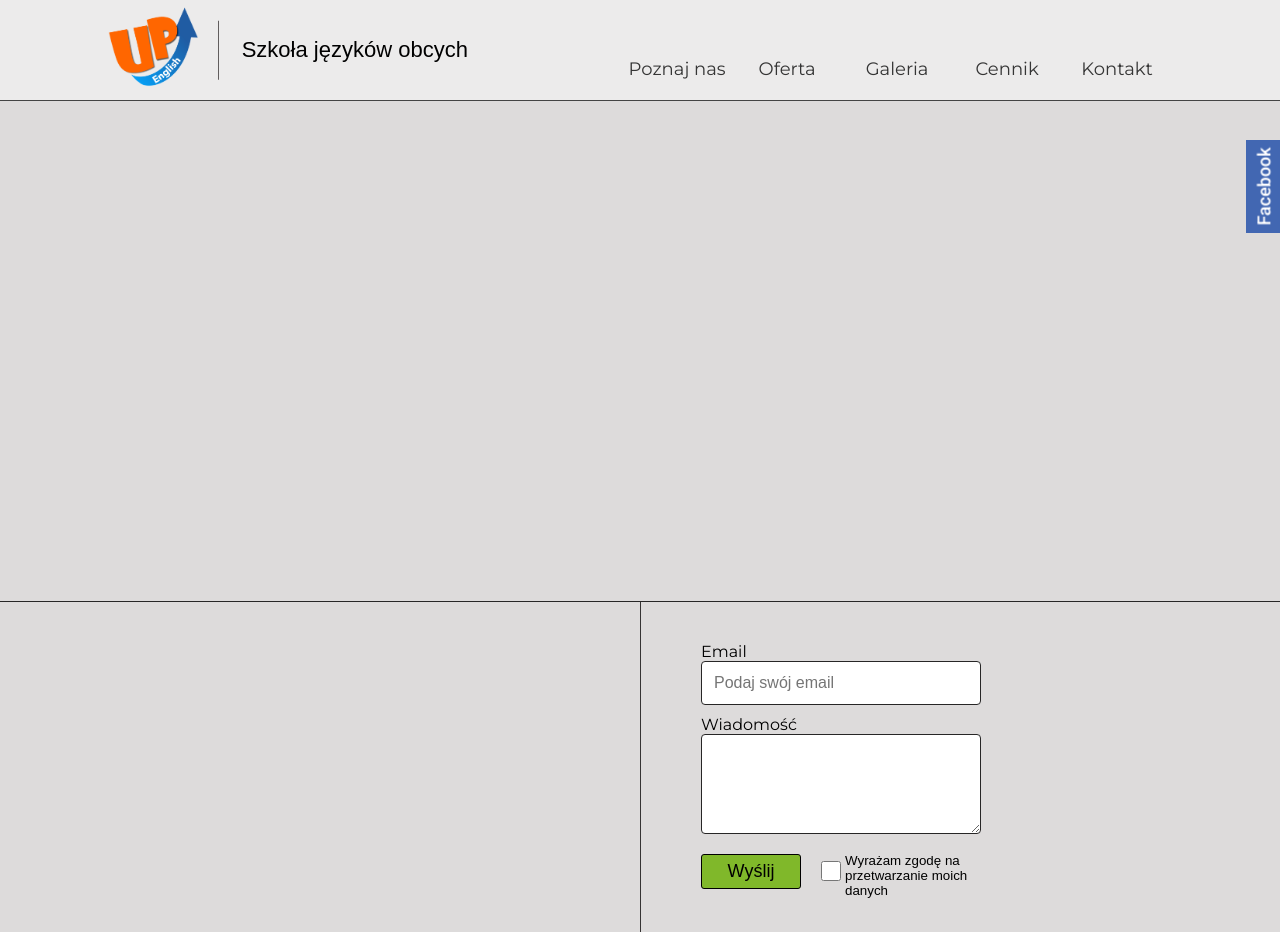
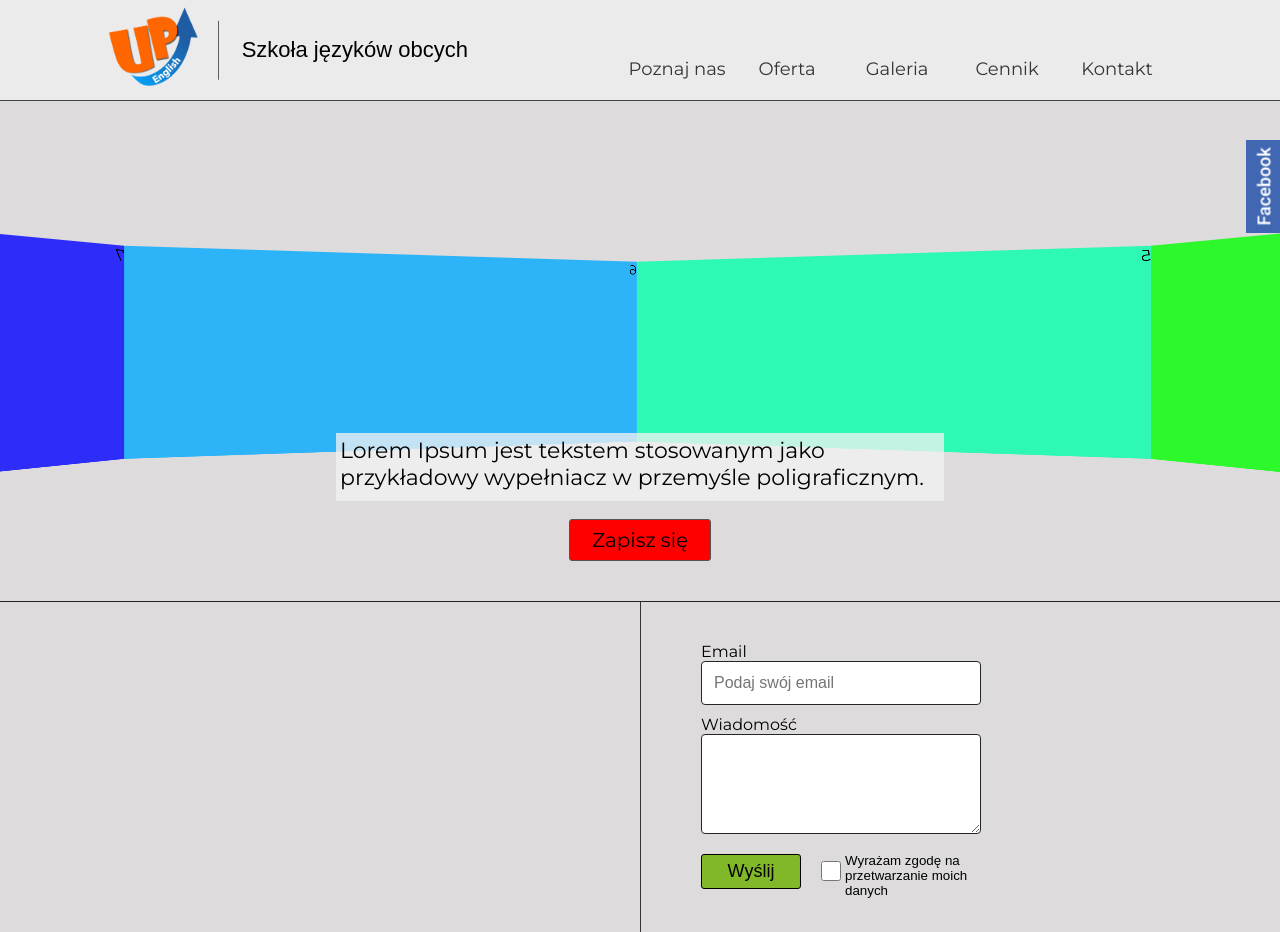
Before and after one commit to blazbla274/Upenglish, a PHP site: page / in a window 1280 px wide. Shown: the top 932 px of the page. Run offline with PHP 8.4, Linux system fonts and the light colour scheme; some libraries are stand-ins or nearby versions; some web fonts are replaced.

Commit message:
Init slider

```diff
--- a/css/main.css
+++ b/css/main.css
@@ -106,6 +106,84 @@ ol > li > ul > li
 .main_slider {
     width: 100%;
     height: 500px;
+    position: relative;
+    overflow: hidden;
+}
+
+.main_slider > span, .main_slider > .join {
+    position: absolute;
+    left: 50%;
+    transform: translateX(-50%);
+    display: block;
+}
+
+.main_slider > span {
+    width: 600px;
+    height: 60px;
+    background: rgba(243, 242, 242, 0.76);
+    bottom: 100px;
+    font-size: 22px;
+    padding: 4px;
+}
+
+.main_slider > .join {
+    width: 140px;
+    height: 40px;
+    font-size: 20px;
+    text-align: center;
+    line-height: 40px;
+    background: red;
+    border-radius: 3px;
+    bottom: 40px;
+    border: 1px solid rgb(83, 83, 83);
+    cursor: pointer;
+}
+
+.scene {
+    width: 110%;
+    height: 110%;
+    position: relative;
+    perspective: 1000px;
+    transform: translate(-5%, -5%);
+}
+
+.carousel {
+    width: 100%;
+    height: 100%;
+    position: absolute;
+    transform-style: preserve-3d;
+    transition: all 1s ease;
+}
+
+.cell {
+    position: absolute;
+    width: 100%;
+    height: 100%;
+    left: 10px;
+    top: 10px;
+    font-size: 40px;
+}
+
+.cell:nth-child(9n+1) { background: hsla(  0, 100%, 50%, 0.8); }
+.cell:nth-child(9n+2) { background: hsla( 40, 100%, 50%, 0.8); }
+.cell:nth-child(9n+3) { background: hsla( 80, 100%, 50%, 0.8); }
+.cell:nth-child(9n+4) { background: hsla(120, 100%, 50%, 0.8); }
+.cell:nth-child(9n+5) { background: hsla(160, 100%, 50%, 0.8); }
+.cell:nth-child(9n+6) { background: hsla(200, 100%, 50%, 0.8); }
+.cell:nth-child(9n+7) { background: hsla(240, 100%, 50%, 0.8); }
+.cell:nth-child(9n+8) { background: hsla(280, 100%, 50%, 0.8); }
+.cell:nth-child(9n+0) { background: hsla(320, 100%, 50%, 0.8); }
+
+.scene_resizing {
+    top: 0px;
+    left: 0px;
+    width: 100%;
+    height: 100%;
+    opacity: 0;
+    position: absolute;
+    z-index: 1;
+    background: rgb(42, 33, 53);
+    transition: all 150ms ease;
 }
 
 /*Footer*/
--- a/index.html
+++ b/index.html
@@ -16,6 +16,7 @@
 
     <!-- <script src="http://code.jquery.com/jquery-latest.min.js"></script> -->
     <script src="js/jquery-3.3.1.mini.js"></script>
+    <script src="js/slider.js"></script>
     <script src="js/tabSlideOut/behavior.js"></script>
     <script src="js/initMap.js"></script>
   </head>
@@ -23,43 +24,95 @@
   <body>
 
     <nav>
-
       <div>
 
         <div class="logo">
         </div>
         <div class="list_box">
-
           <ol>
 
             <li><a href="">Poznaj nas</a></li>
             <li><a href="">Oferta</a>
+              <ul>
 
-              <ul>
                 <li><a href="">Kursy językowe</a></li>
                 <li><a href="">Wakacje i warsztaty</a></li>
+
               </ul>
-
             </li>
             <li><a href="">Galeria</a></li>
             <li><a href="">Cennik</a></li>
             <li><a href="">Kontakt</a></li>
 
           </ol>
-
         </div>
 
       </div>
-
     </nav>
 
-    <section>
+    <article>
+      <div class="main_slider">
+        <div class="scene_resizing">
 
-      <div class="main_slider">
+            <span>
+                zmiana rozmiaru
+            </span>
+            <img src="loading" alt="ikona ładowania" height="100" width="100">
+
+        </div>
+        <div class="scene">
+          <div class="carousel">
+
+            <div class="cell">1</div>
+            <div class="cell">2</div>
+            <div class="cell">3</div>
+            <div class="cell">4</div>
+            <div class="cell">5</div>
+            <div class="cell">6</div>
+            <div class="cell">7</div>
+            <div class="cell">8</div>
+            <div class="cell">9</div>
+
+          </div>
+        </div>
+        <span>
+          Lorem Ipsum jest tekstem stosowanym jako
+          przykładowy wypełniacz w przemyśle poligraficznym.
+        </span>
+        <a class="join">Zapisz się</a>
 
       </div>
+    </article>
 
-    </section>
+    <article>
+      <div class="about_us" >
+
+      </div>
+    </article>
+
+    <article>
+      <div class="offer" >
+
+      </div>
+    </article>
+
+    <article>
+      <div class="how_we_learning" >
+
+      </div>
+    </article>
+
+    <article>
+      <div class="price_list" >
+
+      </div>
+    </article>
+
+    <article>
+      <div class="gallery" >
+
+      </div>
+    </article>
 
     <footer>
       <div>
--- /dev/null
+++ b/js/slider.js
@@ -0,0 +1,48 @@
+var carouselIndex = 0;
+var numberOfCells = 9;
+var zTranslate = 0;
+var resizing = true;
+$(document).ready(function() {
+    sliderResize();
+    setInterval(rotateCarousel, 3000);
+    $(window).resize(function() {
+      resizing = true;
+      $('.scene_resizing').css("opacity", "1");
+      sliderResize();
+    });
+});
+
+const sliderResize = () => {
+
+    let cellSize = parseInt($('.scene').css('width'));
+    let tz = Math.round( ( cellSize / 2 ) /  Math.tan( Math.PI / numberOfCells ) );
+    $('.cell:nth-child(1)').css( 'transform', 'rotateY(  0deg) translateZ('+tz+'px)');
+    $('.cell:nth-child(2)').css( 'transform', 'rotateY( 40deg) translateZ('+tz+'px)');
+    $('.cell:nth-child(3)').css( 'transform', 'rotateY( 80deg) translateZ('+tz+'px)');
+    $('.cell:nth-child(4)').css( 'transform', 'rotateY(120deg) translateZ('+tz+'px)');
+    $('.cell:nth-child(5)').css( 'transform', 'rotateY(160deg) translateZ('+tz+'px)');
+    $('.cell:nth-child(6)').css( 'transform', 'rotateY(200deg) translateZ('+tz+'px)');
+    $('.cell:nth-child(7)').css( 'transform', 'rotateY(240deg) translateZ('+tz+'px)');
+    $('.cell:nth-child(8)').css( 'transform', 'rotateY(280deg) translateZ('+tz+'px)');
+    $('.cell:nth-child(9)').css( 'transform', 'rotateY(320deg) translateZ('+tz+'px)');
+    zTranslate = tz;
+}
+
+const rotateCarousel = () => {
+    carouselIndex++;
+    let angle = carouselIndex / numberOfCells * -360;
+    document.querySelector('.carousel').style.transform = 'translateZ(-'+zTranslate+'px) rotateY(' + angle + 'deg)';
+
+    if(resizing) resizing = false;
+    else resizeOffDelay(200);
+
+}
+
+async function resizeOffDelay(x) {
+    await sleep(x);
+    $('.scene_resizing').css("opacity", "0");
+}
+
+function sleep(ms) {
+    return new Promise(resolve => setTimeout(resolve, ms));
+}
```
Also changed, not shown: img/upenglish-szkola-jezykow-obcych.png (deleted).
